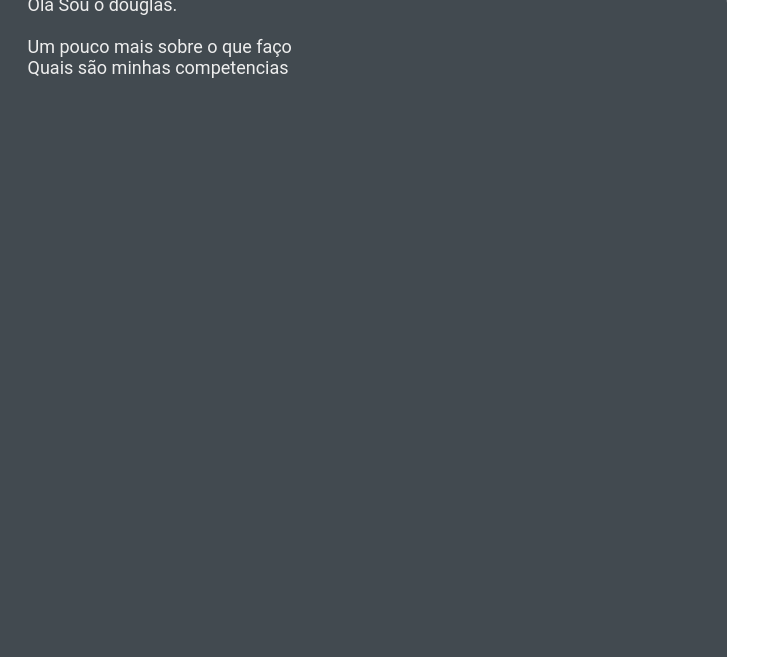
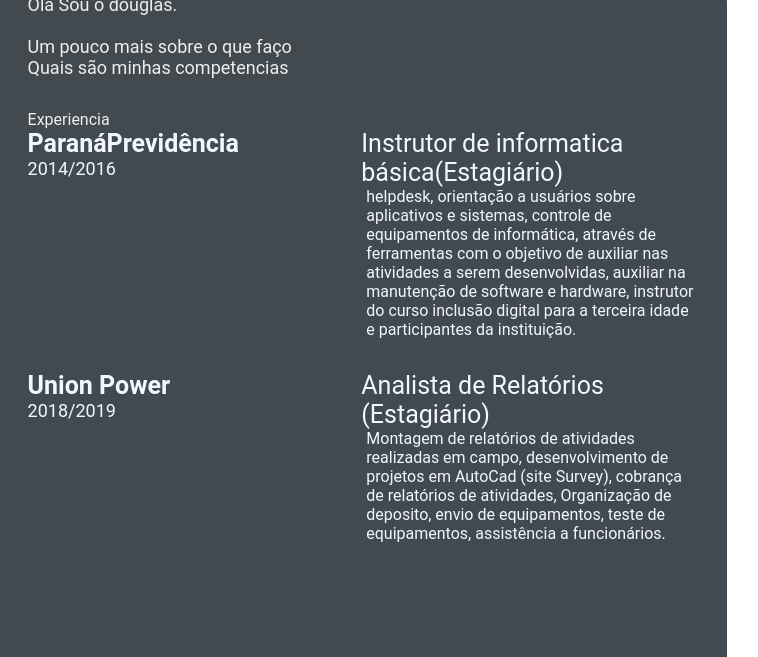
Before and after one commit to douglascorreacavasso/JORNADA-DEV.GITHUB.IO, a plain HTML site: page index.html in a window 1280 px wide. Shown: the part 89-746 px from the top of the page, 425-1183 px from the left. Drawn offline with Linux system fonts and the light colour scheme.

Commit message:
Feat add job experiencie (#2)
* commit aula 2

* dia 3

* Resolved merge conflict by keeping README.md file.

```diff
--- a/index.html
+++ b/index.html
@@ -56,6 +56,41 @@
                         <br> Quais são minhas competencias
                     </p>
                 </section>
+
+                <!--final sobre mim -->
+
+                <!-- Inicio Experiencia -->
+                <section class="experience gap">
+                    <div class="right-title">Experiencia</div>
+                    <div class="experience-contents">
+                        <div class="exp-left">
+                            <p class="exp-company-name">ParanáPrevidência</p>
+                            <p class="exp-time-period">2014/2016 </p>
+                        </div>
+                        <div class="exp-right">
+                            <p class="exp-position">Instrutor de informatica básica(Estagiário)</p>
+                            <p class="exp-desc">
+                                helpdesk, orientação a usuários sobre aplicativos e sistemas, controle de equipamentos de informática, através de  ferramentas com o objetivo  de auxiliar nas atividades a  serem desenvolvidas,  auxiliar na manutenção
+de software e hardware, instrutor do curso inclusão digital para a  terceira idade e  participantes da instituição.
+                            </p>
+                        </div>
+                    </div>
+                    <div class="experience-contents">
+                        <div class="exp-left">
+                            <p class="exp-company-name">Union Power </p>
+                            <p class="exp-time-period">2018/2019 </p>
+                        </div>
+                        <div class="exp-right">
+                            <p class="exp-position">Analista de Relatórios (Estagiário) </p>
+                            <p class="exp-desc">
+                                Montagem de relatórios de atividades realizadas em campo, desenvolvimento de projetos em AutoCad (site Survey), cobrança de relatórios de atividades, Organização de deposito, envio de equipamentos, teste de equipamentos, assistência a funcionários.
+                            </p>
+                        </div>
+                    </div>
+
+                </section>
+                <!-- fim experiencia -->
+            </section>
             </div>
     </main>
 </body>
--- a/style.css
+++ b/style.css
@@ -100,4 +100,41 @@
 .about-me-contents {
     font-size: 18px;
     color: #eeeeee;
+
 }
+
+.experience-contents,
+.education-contents,
+.awards-contents {
+    display: grid;
+    grid-template-columns: repeat(2, 1fr);
+    padding-bottom: 2rem;
+    color: #F1F8FD;
+}
+
+.exp-company-name,
+.education-school-name,
+.awards-company-name {
+    font-size: 25px;
+    font-weight: bold;
+}
+
+.exp-time-period,
+.educationp-time-period,
+.awards-time-period {
+    font-size: 18px;
+}
+
+.exp-position,
+.education-subject,
+.awards-name {
+    font-size: 25px;
+}
+
+.exp-desc,
+.education-desc,
+.awards-desc {
+    font-size: 16px;
+    padding-left: 5px;
+
+}
```
Also changed, not shown: github/preview.png, 1 other file.
